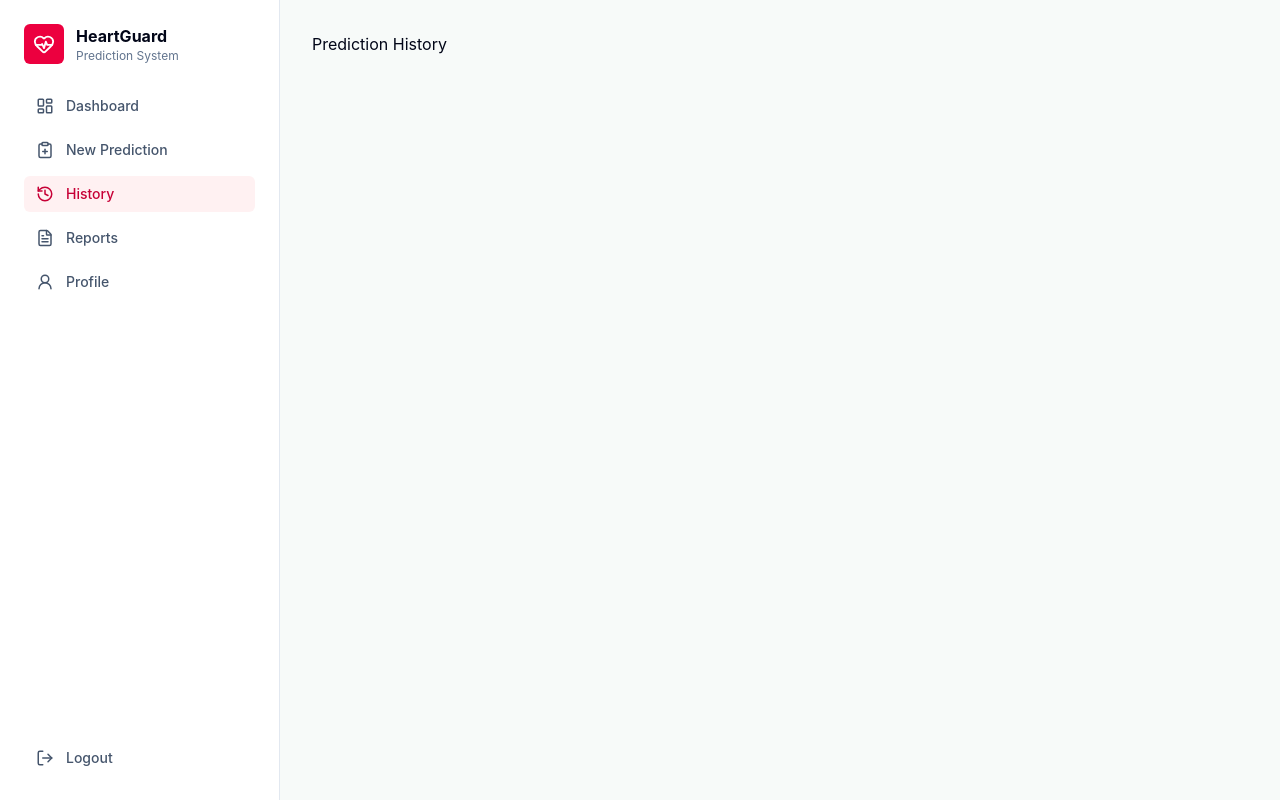
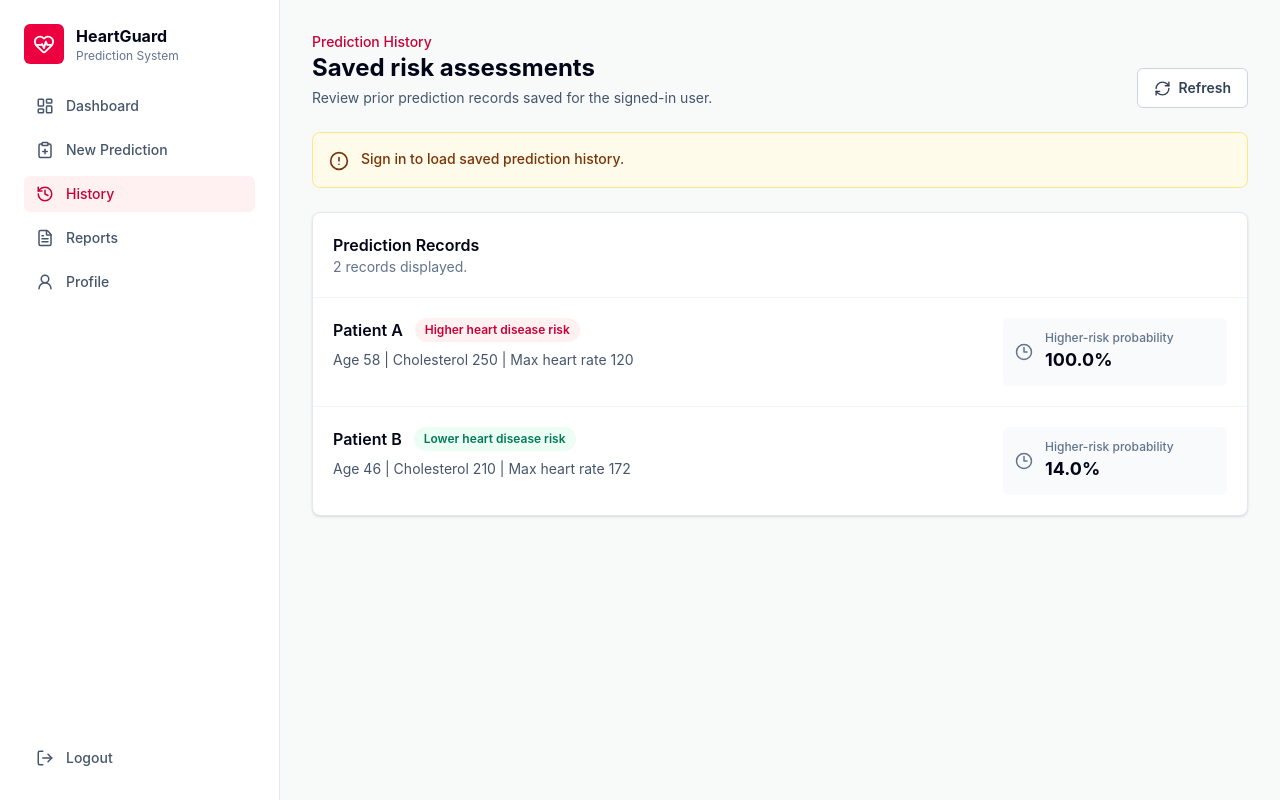
Before and after one commit to Bleah012/heartguard-heart-disease-prediction, a React (Vite) app in the folder frontend/: page /history in a window 1280 px wide. Built offline with nearby package versions, Linux system fonts and the light colour scheme; no server answers; the HTML template or start-up script is replaced by a standard one.

Commit message:
feat: build prediction history page

```diff
--- a/frontend/src/pages/PredictionHistoryPage.tsx
+++ b/frontend/src/pages/PredictionHistoryPage.tsx
@@ -1,3 +1,182 @@
+import { AlertCircle, Clock3, Loader2, RefreshCw } from "lucide-react";
+import { useEffect, useState } from "react";
+
+import { getPredictionHistory } from "../services/api";
+import { getCurrentUserToken } from "../services/auth";
+import type { PredictionRecord } from "../types/prediction";
+
+const sampleRecords: PredictionRecord[] = [
+  {
+    id: "sample-1",
+    userId: "demo",
+    patient_name: "Patient A",
+    age: 58,
+    sex: 1,
+    cp: 4,
+    trestbps: 140,
+    chol: 250,
+    fbs: 0,
+    restecg: 2,
+    thalach: 120,
+    exang: 1,
+    oldpeak: 2,
+    slope: 2,
+    ca: 1,
+    thal: 7,
+    prediction: 1,
+    risk_label: "Higher heart disease risk",
+    lower_risk_probability: 0,
+    higher_risk_probability: 1,
+    model_name: "Random Forest Classifier",
+    model_version: "1.0.0",
+  },
+  {
+    id: "sample-2",
+    userId: "demo",
+    patient_name: "Patient B",
+    age: 46,
+    sex: 0,
+    cp: 2,
+    trestbps: 118,
+    chol: 210,
+    fbs: 0,
+    restecg: 0,
+    thalach: 172,
+    exang: 0,
+    oldpeak: 0.8,
+    slope: 1,
+    ca: 0,
+    thal: 3,
+    prediction: 0,
+    risk_label: "Lower heart disease risk",
+    lower_risk_probability: 0.86,
+    higher_risk_probability: 0.14,
+    model_name: "Random Forest Classifier",
+    model_version: "1.0.0",
+  },
+];
+
 export function PredictionHistoryPage() {
-  return <h1>Prediction History</h1>;
+  const [records, setRecords] = useState<PredictionRecord[]>(sampleRecords);
+  const [errorMessage, setErrorMessage] = useState("");
+  const [isLoading, setIsLoading] = useState(false);
+
+  async function loadHistory() {
+    setIsLoading(true);
+    setErrorMessage("");
+
+    try {
+      const token = await getCurrentUserToken();
+
+      if (!token) {
+        throw new Error("Sign in to load saved prediction history.");
+      }
+
+      const response = await getPredictionHistory(token);
+      setRecords(response.predictions);
+    } catch (error) {
+      setErrorMessage(
+        error instanceof Error
+          ? error.message
+          : "Could not load prediction history.",
+      );
+    } finally {
+      setIsLoading(false);
+    }
+  }
+
+  useEffect(() => {
+    void loadHistory();
+  }, []);
+
+  return (
+    <div className="space-y-6">
+      <div className="flex flex-col gap-3 sm:flex-row sm:items-end sm:justify-between">
+        <div>
+          <p className="text-sm font-medium text-rose-700">
+            Prediction History
+          </p>
+          <h1 className="text-2xl font-bold text-slate-950">
+            Saved risk assessments
+          </h1>
+          <p className="mt-1 max-w-2xl text-sm text-slate-600">
+            Review prior prediction records saved for the signed-in user.
+          </p>
+        </div>
+
+        <button
+          type="button"
+          onClick={loadHistory}
+          className="inline-flex h-10 items-center justify-center gap-2 rounded-md border border-slate-300 bg-white px-4 text-sm font-semibold text-slate-700 transition hover:bg-slate-50"
+        >
+          {isLoading ? (
+            <Loader2 className="animate-spin" size={17} />
+          ) : (
+            <RefreshCw size={17} />
+          )}
+          Refresh
+        </button>
+      </div>
+
+      {errorMessage ? (
+        <div className="flex items-start gap-3 rounded-lg border border-amber-200 bg-amber-50 p-4 text-amber-900">
+          <AlertCircle className="mt-0.5 shrink-0" size={20} />
+          <p className="text-sm font-medium">{errorMessage}</p>
+        </div>
+      ) : null}
+
+      <div className="overflow-hidden rounded-lg border border-slate-200 bg-white shadow-sm">
+        <div className="border-b border-slate-100 p-5">
+          <h2 className="text-base font-semibold text-slate-950">
+            Prediction Records
+          </h2>
+          <p className="text-sm text-slate-500">
+            {records.length} records displayed.
+          </p>
+        </div>
+
+        <div className="divide-y divide-slate-100">
+          {records.map((record) => (
+            <div
+              key={record.id ?? `${record.patient_name}-${record.age}`}
+              className="grid gap-4 p-5 lg:grid-cols-[1fr_auto]"
+            >
+              <div>
+                <div className="flex flex-wrap items-center gap-3">
+                  <h3 className="font-semibold text-slate-950">
+                    {record.patient_name || "Unnamed patient"}
+                  </h3>
+                  <span
+                    className={`rounded-full px-2.5 py-1 text-xs font-semibold ${
+                      record.prediction === 1
+                        ? "bg-rose-50 text-rose-700"
+                        : "bg-emerald-50 text-emerald-700"
+                    }`}
+                  >
+                    {record.risk_label}
+                  </span>
+                </div>
+                <p className="mt-2 text-sm text-slate-600">
+                  Age {record.age} | Cholesterol {record.chol} | Max heart rate{" "}
+                  {record.thalach}
+                </p>
+              </div>
+
+              <div className="flex min-w-56 items-center gap-3 rounded-md bg-slate-50 p-3">
+                <Clock3 className="text-slate-500" size={18} />
+                <div>
+                  <p className="text-xs font-medium text-slate-500">
+                    Higher-risk probability
+                  </p>
+                  <p className="text-lg font-bold text-slate-950">
+                    {(record.higher_risk_probability * 100).toFixed(1)}%
+                  </p>
+                </div>
+              </div>
+            </div>
+          ))}
+        </div>
+      </div>
+    </div>
+  );
 }
```
